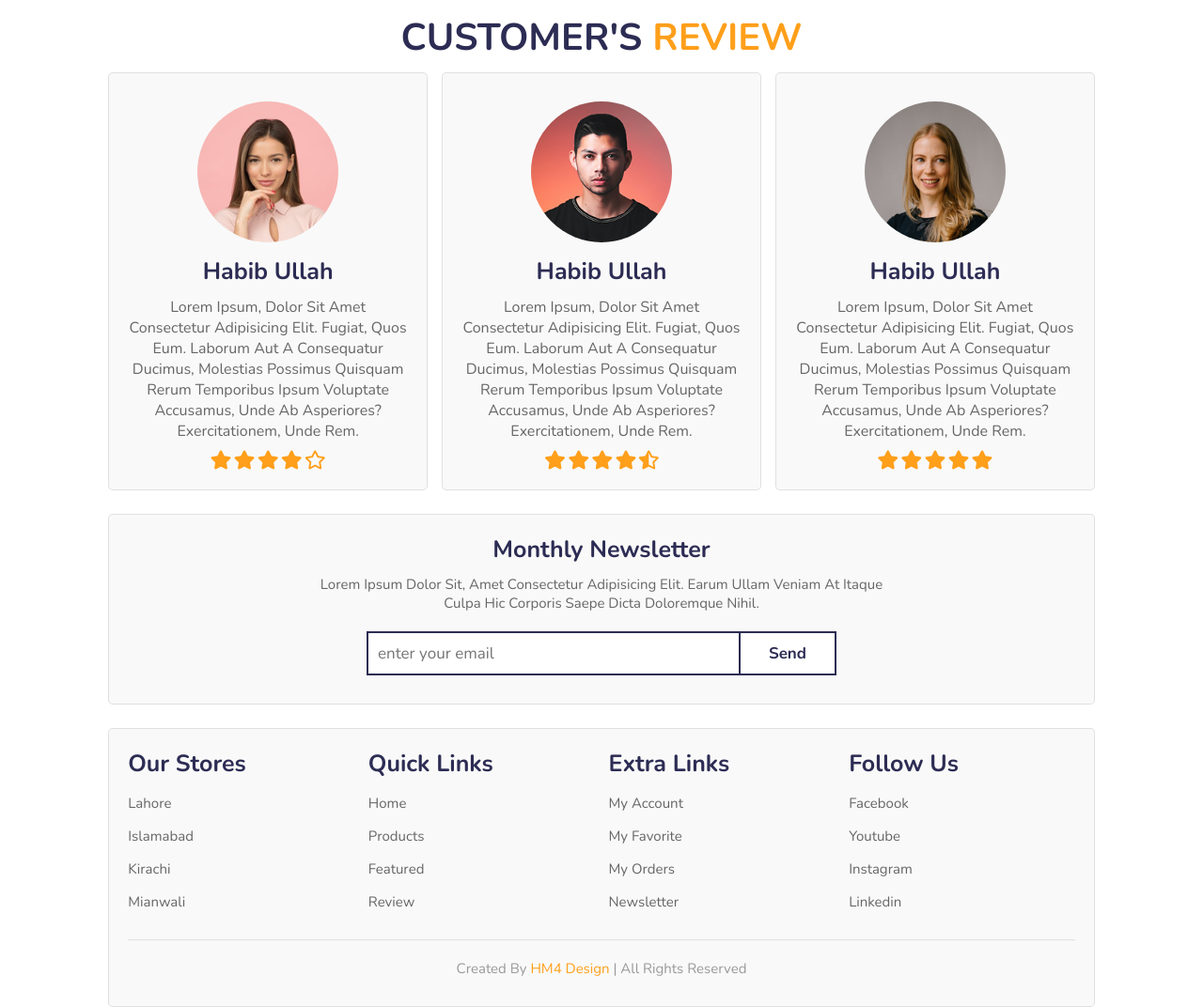
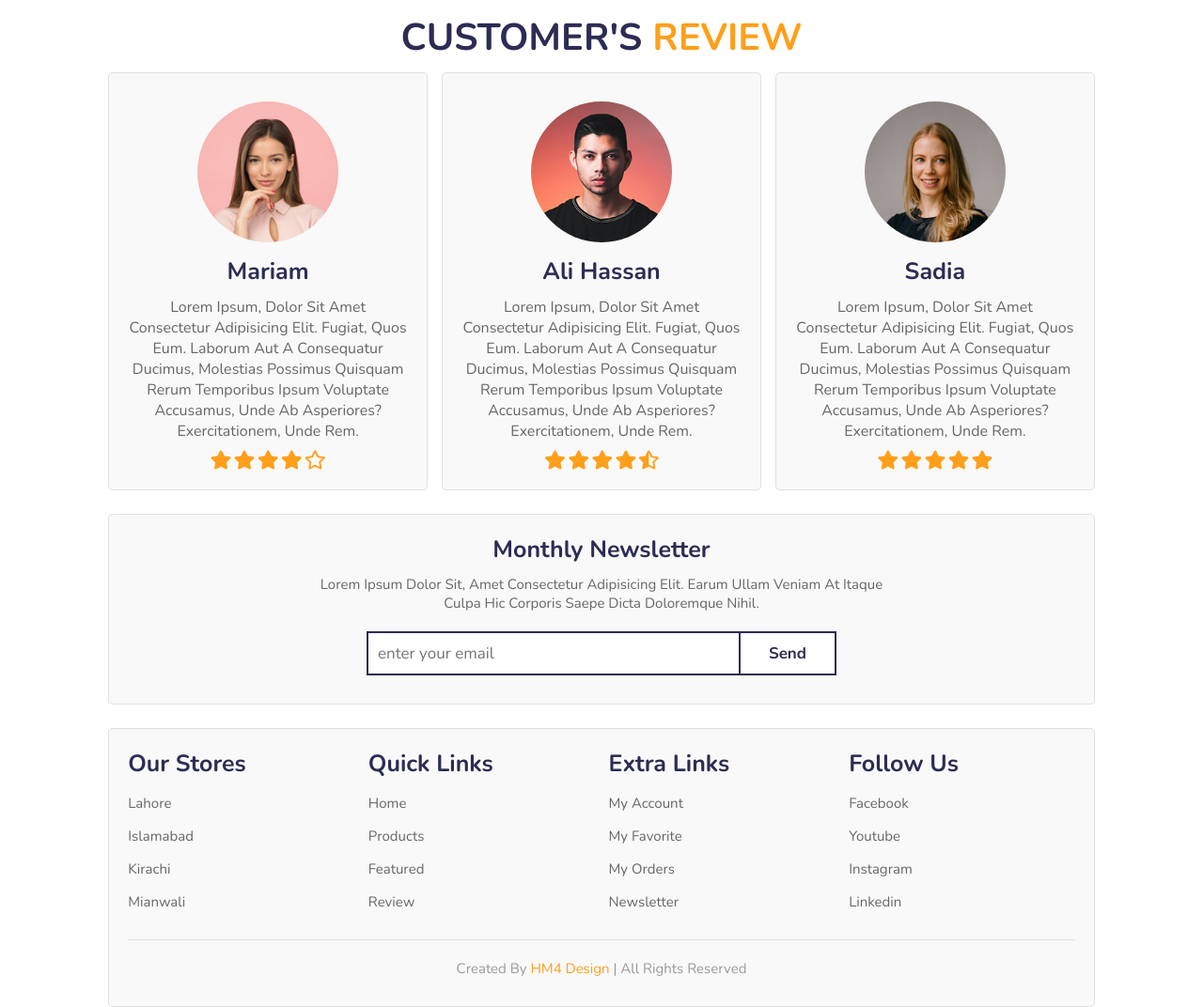
Before and after one commit to HabibMalik789/bootique, a plain HTML site: page index.html in a window 1280 px wide. Shown: the part 3214-4286 px from the top of the page at 94% size. Drawn offline with nearby package versions, Linux system fonts and the light colour scheme.

Commit message:
Update website with latest changes

```diff
--- a/index.html
+++ b/index.html
@@ -368,7 +368,7 @@
 
         <div class="box">
             <img src="images/user-3.png" alt="">
-            <h3>Habib Ullah</h3>
+            <h3>Mariam</h3>
             <p>Lorem ipsum, dolor sit amet consectetur adipisicing elit. Fugiat, quos eum. Laborum aut a consequatur ducimus, molestias possimus quisquam rerum temporibus ipsum voluptate accusamus, unde ab asperiores? Exercitationem, unde rem.</p>
             <div class="stars">
                 <i class="fas fa-star"></i>
@@ -381,7 +381,7 @@
 
         <div class="box">
             <img src="images/user-2.png" alt="">
-            <h3>Habib Ullah</h3>
+            <h3>Ali Hassan</h3>
             <p>Lorem ipsum, dolor sit amet consectetur adipisicing elit. Fugiat, quos eum. Laborum aut a consequatur ducimus, molestias possimus quisquam rerum temporibus ipsum voluptate accusamus, unde ab asperiores? Exercitationem, unde rem.</p>
             <div class="stars">
                 <i class="fas fa-star"></i>
@@ -394,7 +394,7 @@
 
         <div class="box">
             <img src="images/user-1.png" alt="">
-            <h3>Habib Ullah</h3>
+            <h3>Sadia</h3>
             <p>Lorem ipsum, dolor sit amet consectetur adipisicing elit. Fugiat, quos eum. Laborum aut a consequatur ducimus, molestias possimus quisquam rerum temporibus ipsum voluptate accusamus, unde ab asperiores? Exercitationem, unde rem.</p>
             <div class="stars">
                 <i class="fas fa-star"></i>
```
